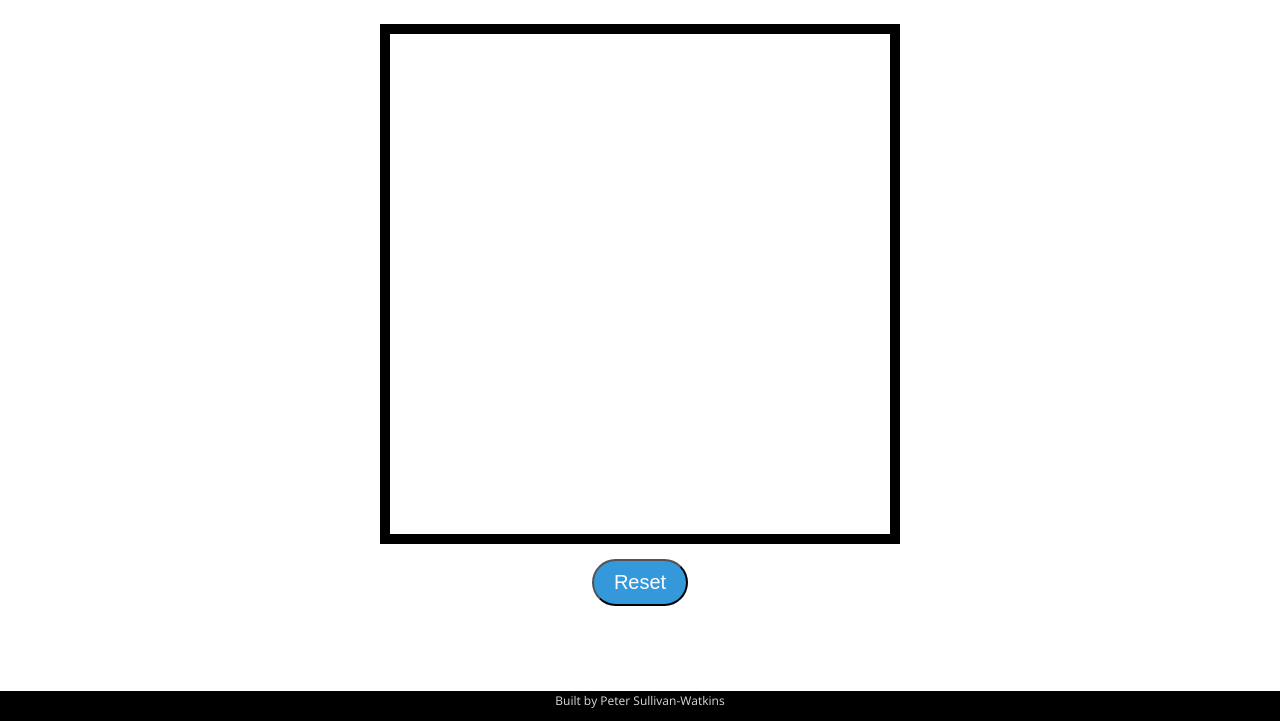
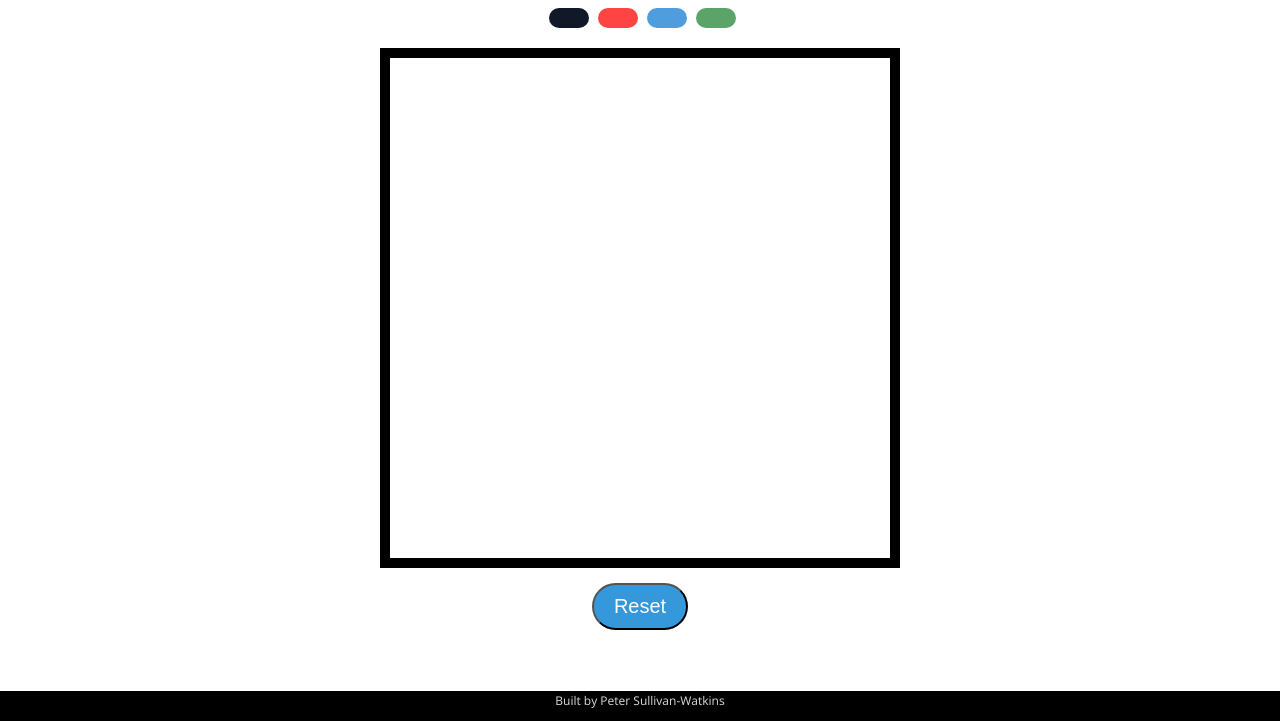
Before and after one commit to psw29/etch-a-sketch, a plain HTML site: page index.html in a window 1280 px wide. Shown: the part 79-800 px from the top of the page. Drawn offline with nearby package versions, Linux system fonts and the light colour scheme.

Commit message:
added colour choice

```diff
--- a/css/style.css
+++ b/css/style.css
@@ -69,6 +69,30 @@ button {
   text-decoration: none;
 }
 
-.highlighted {
-	background-color: blue;
+.colours {
+	text-align: center;
 }
+
+.pick_colour {
+	margin-left: 5px;
+}
+
+#black {
+	background-color: #111828;
+	border: none;
+}
+
+#blue {
+	background-color: #509ddd;
+	border: none;
+}
+
+#red {
+	background-color: #ff4444;
+	border: none;
+}
+
+#green {
+	background-color: #5ca36a;
+	border: none;
+}
--- a/index.html
+++ b/index.html
@@ -23,10 +23,18 @@
 		</div><!-- #header -->
 
 		<div id="content">
+
+			<div class="colours">
+				<button type="button" class="pick_colour" id="black"></button>
+				<button type="button" class="pick_colour" id="red"></button>
+				<button type="button" class="pick_colour" id="blue"></button>
+				<button type="button" class="pick_colour" id="green"></button>
+			</div>
+
 			<div class="container"></div>
 
 			<div class="controls">
-				<button type="button">Reset</button>
+				<button type="button" class="reset">Reset</button>
 			</div>
 		</div><!-- #content -->
 
--- a/js/app.js
+++ b/js/app.js
@@ -1,6 +1,5 @@
 $(document).ready(function(){
 
-    alert($('.container').length);
     var rows = 50;
     var cols = 50;
     var number_of_squares = rows * cols;
@@ -9,6 +8,7 @@ $(document).ready(function(){
     for (var i = 0; i < number_of_squares; i++) {
         $('.container').append('<div class="square"></div>');
     }
+
     $(".square").css({
         'height': '10px',
         'width': '10px',
@@ -17,13 +17,32 @@ $(document).ready(function(){
         'float': 'left'
     });
 
-    $(".square").on('mouseenter', function() {
-        $(this).addClass('highlighted');
+    $('#black').on('click', function() {
+        $(".square").on('mouseenter', function() {
+            $(this).css('background-color', '#111828')
+        });
     });
 
-    $("button").on('click', function() {
-        $(".square").removeClass('highlighted');
+    $('#red').on('click', function() {
+        $(".square").on('mouseenter', function() {
+            $(this).css('background-color', '#ff4444')
+        });
     });
 
+    $('#blue').on('click', function() {
+        $(".square").on('mouseenter', function() {
+            $(this).css('background-color', '#509ddd')
+        });
+    });
+
+    $('#green').on('click', function() {
+        $(".square").on('mouseenter', function() {
+            $(this).css('background-color', '#5ca36a')
+        });
+    });
+
+    $(".reset").on('click', function() {
+        $(".square").css('background-color', 'transparent');
+    });
 
 });
```
